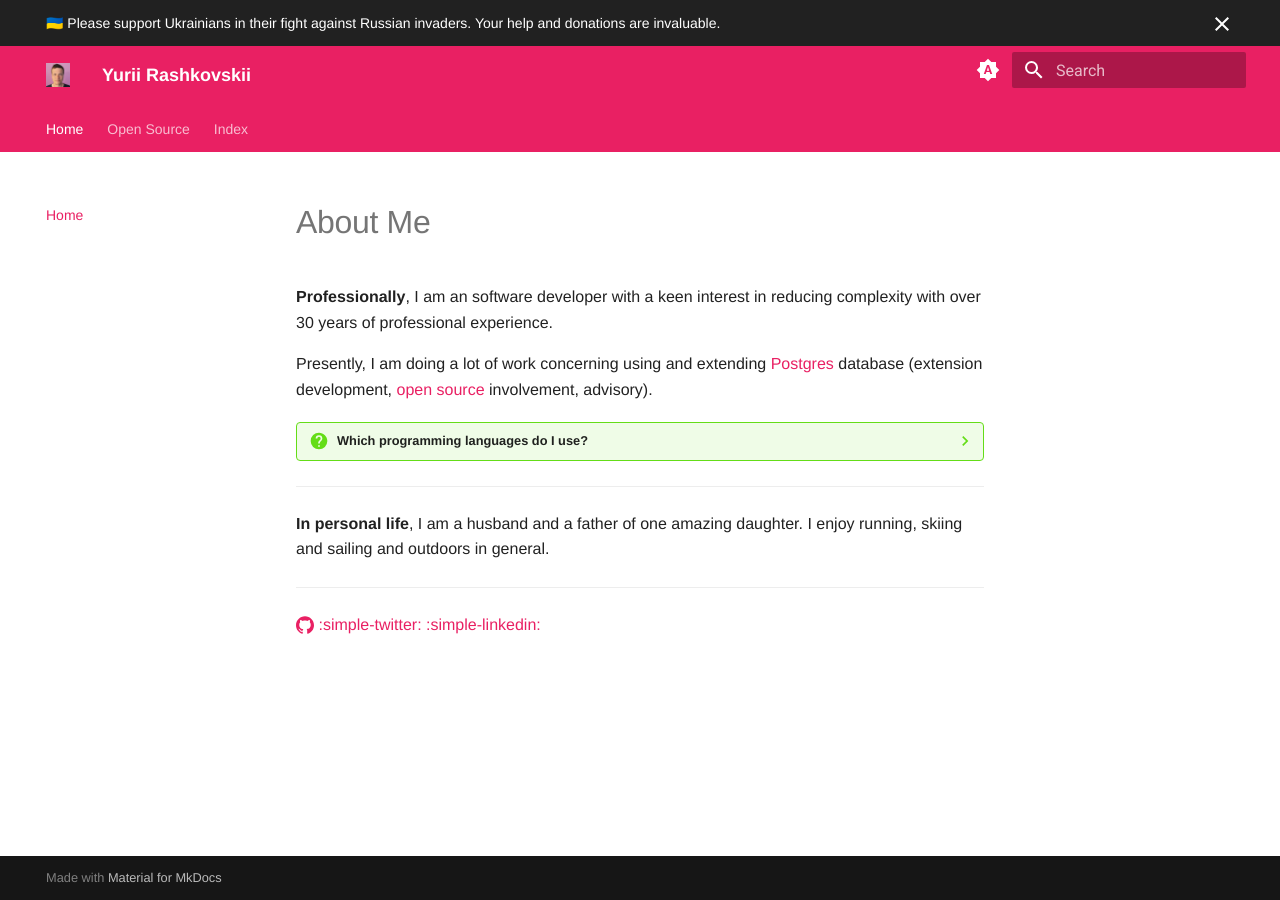
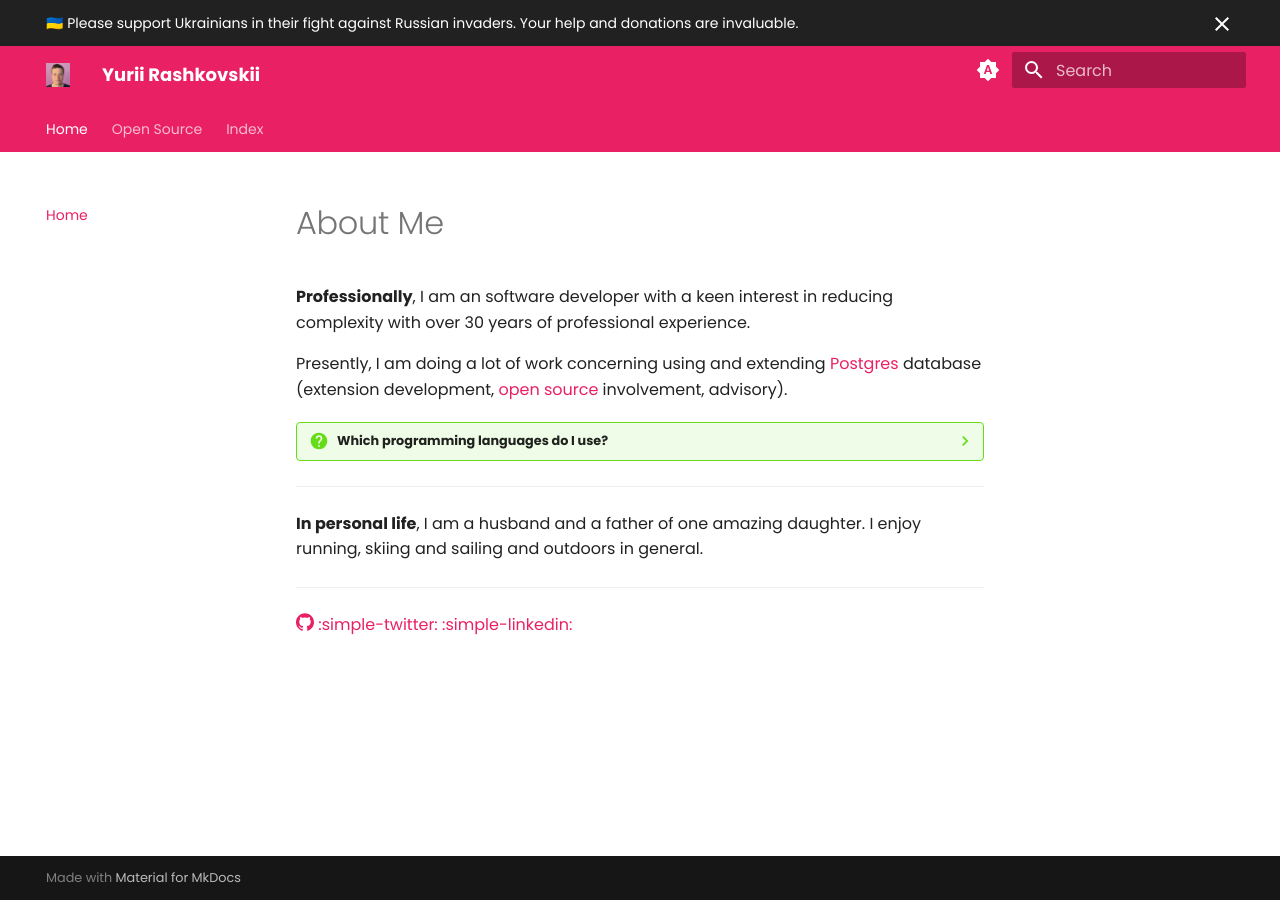
Before and after one commit to yrashk/yrashk.github.io, an MkDocs documentation site: the page built from docs/index.md, in a window 1280 px wide. Built offline with MkDocs 1.6.1 and Material for MkDocs 9.7.7, drawn with Linux system fonts in a browser that asks for light colours; plug-ins that fetch from the network failed and are left out.

Commit message:
Use a different font

```diff
--- a/mkdocs.yml
+++ b/mkdocs.yml
@@ -5,6 +5,8 @@ watch:
 
 theme:
   name: material
+  font:
+    text: Poppins
   custom_dir: overrides
   features:
     - navigation.tabs
--- a/overrides/main.html
+++ b/overrides/main.html
@@ -4,7 +4,7 @@
 </script>
 
 <style>
-* {
+#flag {
   font-family: "Twemoji Country Flags", "Helvetica", "Comic Sans", serif;
 }
 </style>
@@ -12,5 +12,5 @@
 {% extends "base.html" %}
 
 {% block announce %}
-🇺🇦 Please support Ukrainians in their fight against Russian invaders. Your help and donations are invaluable.
+<span id="flag">🇺🇦</span> Please support Ukrainians in their fight against Russian invaders. Your help and donations are invaluable.
 {% endblock %}
```
